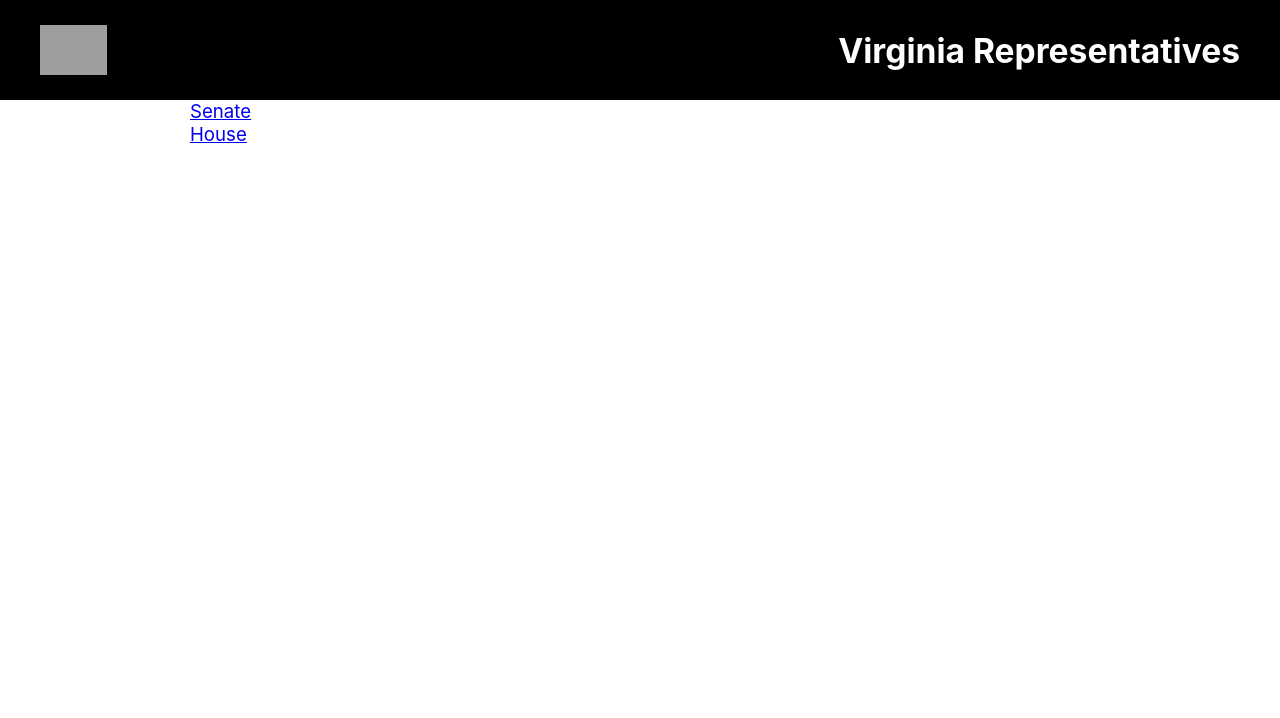
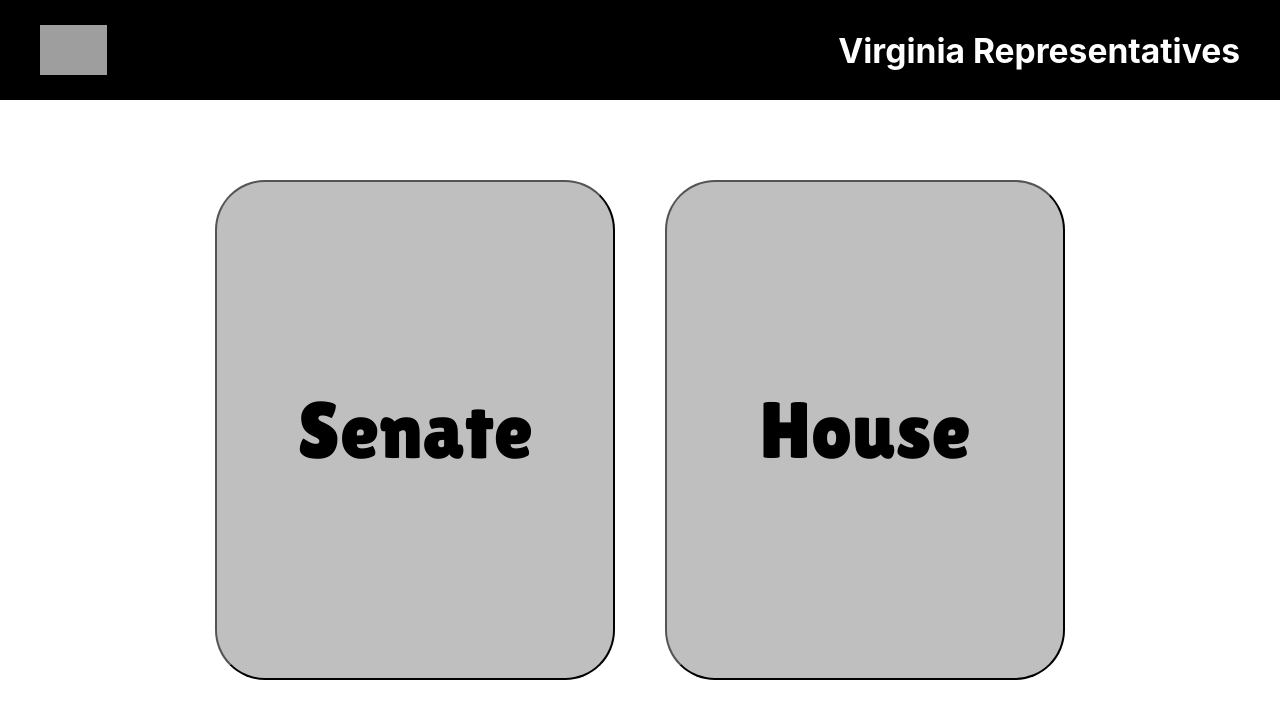
Before and after one commit to FATHIA123/project4-2, a React (Create React App) app: page /representatives in a window 1280 px wide. Shown: the top 718 px of the page. Built offline with nearby package versions, Linux system fonts and the light colour scheme; grey boxes are pictures that could not be loaded.

Commit message:
added some css

```diff
--- /dev/null
+++ b/src/Represenatives/Representatives.css
@@ -0,0 +1,20 @@
+@import url('https://fonts.googleapis.com/css?family=Lilita+One');
+
+
+.btn {
+    height: 500px;
+    width: 400px;
+    font-size: 80px;
+    border-radius: 50px;
+    background-color: #bfbfbf;
+    font-family: 'Lilita One', cursive;
+
+}
+
+.container {
+     margin-top: 80px;
+     display: flex;
+     flex-direction: row;
+     justify-content: space-around;
+
+}
--- a/src/Represenatives/Representatives.js
+++ b/src/Represenatives/Representatives.js
@@ -1,13 +1,13 @@
 import React, { Component } from 'react';
-import { Route , Link, Switch } from "react-router-dom"
-
+import { Link } from "react-router-dom"
+import './Representatives.css'
 
 class Representatives extends Component {
     render() {
         return (
-            <div>
-                <Link to="/senate"><div>Senate</div></Link>
-                <Link to="/house"><div>House</div></Link>
+            <div className="container">
+                <Link to="/senate"><button className="btn">Senate</button></Link>
+                <Link to="/house"><button className="btn">House</button></Link>
             </div>
         );
     }
--- a/src/Represenatives/Senate/IndividualSenate.js
+++ b/src/Represenatives/Senate/IndividualSenate.js
@@ -16,11 +16,7 @@ class IndividualSenate extends Component {
                 <img src={senateRep[0].url} alt=""/>
                 {/* <div>{senateRep[0].url}</div> */}
                <div>{senateRep[0].name}</div>
-               {/* <div>{senateRep[0].change}</div>
-               <div>{senateRep[0].lastPrice}</div>
-               <div>{stosenateRepck[0].high}</div>
-               <div>{senateRep[0].low}</div>
-               <div>{senateRep[0].open}</div>           */}
+
           </div>
         );
     }
```
Also changed, not shown: src/Represenatives/House/IndividualHouse.js (+1 -9 lines).
